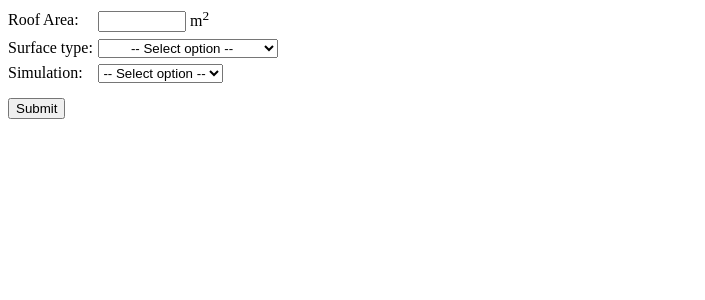
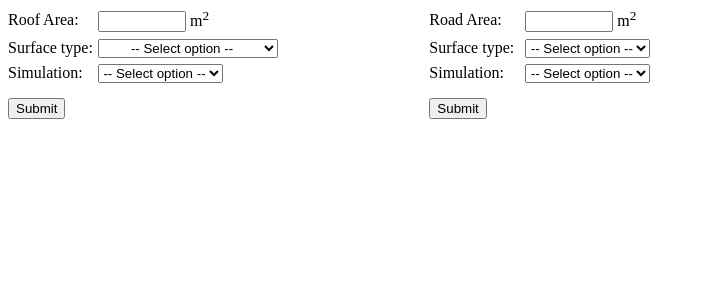
Before and after one commit to WilliCochrane/Medusa-runoff-calculator, a Flask app: page / in a window 1280 px wide. Shown: the top 300 px of the page, without its empty margins (0-705 px from the left). Run offline with Flask 3, Linux system fonts and the light colour scheme; data comes from the database, SQL or seed files in the repository; both versions use the stored data as it was after the commit; some libraries are stand-ins or nearby versions.

Commit message:
road ui finished

```diff
--- a/UC program/routes.py
+++ b/UC program/routes.py
@@ -17,14 +17,22 @@ def rounded(num, sf):
 
 @app.route('/')
 def form():
-    return render_template('index.html')
+    roof_type = do_sql("SELECT * FROM Info WHERE type=1")
+    road_type = do_sql("SELECT * FROM Info WHERE type=2")
+    return render_template('index.html', roof_type=roof_type, road_type=road_type)
 
 
 @app.route('/', methods=['POST'])
 def form_post():
+    roof_type = do_sql("SELECT * FROM Info WHERE type=1")
+    road_type = do_sql("SELECT * FROM Info WHERE type=2")
+
+    graph = False
+    roof_data = False
+
     if request.form['area'] and request.form['type'] != "no" and request.form['event'] == "2":
         if request.form['ADD'] and request.form['INT'] and request.form['DUR'] and request.form['PH']:
-            coeff = do_sql("SELECT * FROM Info WHERE id = '{}'".format(int(request.form['type'])))
+            coeff = do_sql("SELECT * FROM Info WHERE id='{}'".format(int(request.form['type'])))
 
             Area = float(request.form['area'])
             ADD = float(request.form['ADD'])
@@ -116,9 +124,11 @@ def form_post():
             DZn = m1*TZn
             DZn = rounded(DZn, 4)
 
-            return render_template('index.html', TSS=TSS, TCu=TCu, DCu=DCu, TZn=TZn, DZn=DZn, data=True)
+            roof_data = True
         elif request.form['area'] and request.form['event'] == "2" and request.form['type'] != "no":
-            return render_template('index.html', graph=True, data=False)
+            graph = True
+
+    return render_template('index.html',roof_type=roof_type, road_type=road_type, roof_TSS=TSS, roof_TCu=TCu, roof_DCu=DCu, roof_TZn=TZn, roof_DZn=DZn, roof_data=roof_data, graph=graph)
 
 
 if __name__ == "__main__":  # Last lines
--- a/UC program/static/style.css
+++ b/UC program/static/style.css
@@ -1,3 +1,10 @@
+.content-grid {
+    display: grid;
+    grid-template-columns: 1fr 1fr 1fr;
+    width: 100%;
+    height: fit-content;
+}
+
 .inline {
     display: grid;
     grid-template-columns: 2fr 3fr;
--- a/UC program/templates/index.html
+++ b/UC program/templates/index.html
@@ -10,6 +10,8 @@
 <body>
     {% block content %}
     <form method="POST">
+        <div class="content-grid">
+            <div>
                 <div class="inline">
                     <div class="centre">Roof Area:</div>
                     <div>
@@ -19,20 +21,13 @@
                     <label for="type">Surface type:</label>
                     <select name="type" id="type" class="selection" method="POST">
                         <option value="no">-- Select option --</option>
-                <option value="1" class="option">Galvanised uncoated new</option>
-                <option value="2" class="option">Galvanised uncoated old</option>
-                <option value="3" class="option">Colorsteel New</option>
-                <option value="4" class="option">Colorsteel Old</option>
-                <option value="5" class="option">Galvanised painted, older</option>
-                <option value="6" class="option">Galvanised painted, newer</option>
-                <option value="7" class="option">Concrete, no Zn</option>
-                <option value="8" class="option">Concrete, Zn guttering</option>
-                <option value="9" class="option">Non-metallic</option>
-                <option value="10" class="option">Copper</option>
+                        {% for type in roof_type %}
+                        <option value="{{ type[0] }}" class="option">{{ type[2] }}</option>
+                        {% endfor %}
                     </select>
 
                     <label for="event">Simulation:</label>
-            <select name="event" onclick="f()" id="event" class="selection">
+                    <select name="event" onclick="roof_sy()" id="event" class="selection">
                         <option value="no">-- Select option --</option>
                         <option value="1" class="option">Full year</option>
                         <option value="2" class="option">Single event</option>
@@ -72,20 +67,20 @@
                     </select>
                 </div>
                 <input type="submit" class="submit" id="submit">
-    </form>
-    {% if data %}
+
+                {% if roof_data %}
                 <div class="output">
                     <div class="output-container" id="output">
                         <div class="info-prompt">TSS:</div>
-            <div class="info" id="TSS">{{ TSS }} mg</div>
+                        <div class="info" id="TSS">{{ roof_TSS }} mg</div>
                         <div class="info-prompt">TZn:</div>
-            <div class="info" id="TZn">{{ TZn }} mg</div>
+                        <div class="info" id="TZn">{{ roof_TZn }} mg</div>
                         <div class="info-prompt">DZn:</div>
-            <div class="info" id="DZn">{{ DZn }} mg</div>
+                        <div class="info" id="DZn">{{ roof_DZn }} mg</div>
                         <div class="info-prompt">TCu:</div>
-            <div class="info" id="TCu">{{ TCu }} mg</div>
+                        <div class="info" id="TCu">{{ roof_TCu }} mg</div>
                         <div class="info-prompt">DCu:</div>
-            <div class="info" id="DCu">{{ DCu }} mg</div>
+                        <div class="info" id="DCu">{{ roof_DCu }} mg</div>
                     </div>
                     <br>
                     {% endif %}
@@ -94,11 +89,111 @@
                     {% endif %}
                 </div>
 
+
+            <div>
+                <div class="inline">
+                    <div class="centre">Road Area:</div>
+                    <div>
+                        <input type="number" class="num" id="area" name="area" min="1" step=".00000001"> m<sup>2</sup>
+                    </div>
+
+                    <label for="type">Surface type:</label>
+                    <select name="road_type" id="road-type" class="selection" method="POST">
+                        <option value="no">-- Select option --</option>
+                        {% for type in road_type %}
+                        <option value="{{ type[0] }}" class="option">{{ type[2] }}</option>
+                        {% endfor %}
+                    </select>
+
+                    <label for="event">Simulation:</label>
+                    <select name="event" onclick="road_sy()" id="road-event" class="selection">
+                        <option value="no">-- Select option --</option>
+                        <option value="1" class="option">Full year</option>
+                        <option value="2" class="option">Single event</option>
+                    </select>
+                </div>
+                <br>
+
+                <div class="single-event" id="road-single-event">
+
+                    <div class="centre">ADD:</div>
+                    <div>
+                    <input type="number" class="num" id="quantity" name="roadADD" min="0" step=".00000001"> day
+                    </div>
+
+                    <div class="centre">INT:</div>
+                    <div>
+                    <input type="number" class="num" id="quantity" name="roadINT" min="0" step=".00000001"> mm/h
+                    </div>
+
+                    <div class="centre">DUR:</div>
+                    <div>
+                    <input type="number" class="num" id="quantity" name="roadDUR" min="0" step=".00000001"> h
+                    </div>
+
+                    <div class="centre">PH:</div>
+                    <div>
+                    <input type="number" class="num" id="quantity" name="roadPH" min="0" step=".00000001">
+                    </div>
+                </div>
+                <div class="full-year" id="road-full-year">
+                    <label for="location">Location:</label>
+                    <select name="road_location" id="road_location" class="selection">
+                        <option value="no">-- Select option --</option>
+                        <option value="1" class="option">Auckland</option>
+                        <option value="2" class="option">Christchurch</option>
+                        <option value="3" class="option">Wellington</option>
+                    </select>
+                </div>
+                <input type="submit" class="submit" id="submit">
+
+                {% if roof_data %}
+                <div class="output">
+                    <div class="output-container" id="road-output">
+                        <div class="info-prompt">TSS:</div>
+                        <div class="info" id="TSS">{{ road_TSS }} mg</div>
+                        <div class="info-prompt">TZn:</div>
+                        <div class="info" id="TZn">{{ road_TZn }} mg</div>
+                        <div class="info-prompt">DZn:</div>
+                        <div class="info" id="DZn">{{ road_DZn }} mg</div>
+                        <div class="info-prompt">TCu:</div>
+                        <div class="info" id="TCu">{{ road_TCu }} mg</div>
+                        <div class="info-prompt">DCu:</div>
+                        <div class="info" id="DCu">{{ road_DCu }} mg</div>
+                    </div>
+                    <br>
+                    {% endif %}
+                    {% if graph %}
+                        <canvas id="myChart" style="width:100%;max-width:600px"></canvas>
+                    {% endif %}
+                </div>
+            </div>
+        </div>
+    </form>
+
     <script type="text/javascript">
-        function f() {
+        function roof_sy() {
             var input = document.getElementById("event").value;
             var FLInfo = document.getElementById("full-year");
             var SEInfo = document.getElementById("single-event");
+            if (input == 1){
+                FLInfo.style.display = "block"
+                SEInfo.style.display = "none";
+            }
+            else if (input == 2){
+                SEInfo.style.display = "grid";
+                FLInfo.style.display = "none";
+            }
+            else{
+                FLInfo.style.display = "none";
+                SEInfo.style.display = "none";
+            }
+        }
+
+        function road_sy() {
+            var input = document.getElementById("road-event").value;
+            var FLInfo = document.getElementById("road-full-year");
+            var SEInfo = document.getElementById("road-single-event");
             if (input == 1){
                 FLInfo.style.display = "block"
                 SEInfo.style.display = "none";
```
Also changed, not shown: UC program/Coefficients.db. Lines whose indentation alone changed are shown as unchanged.
